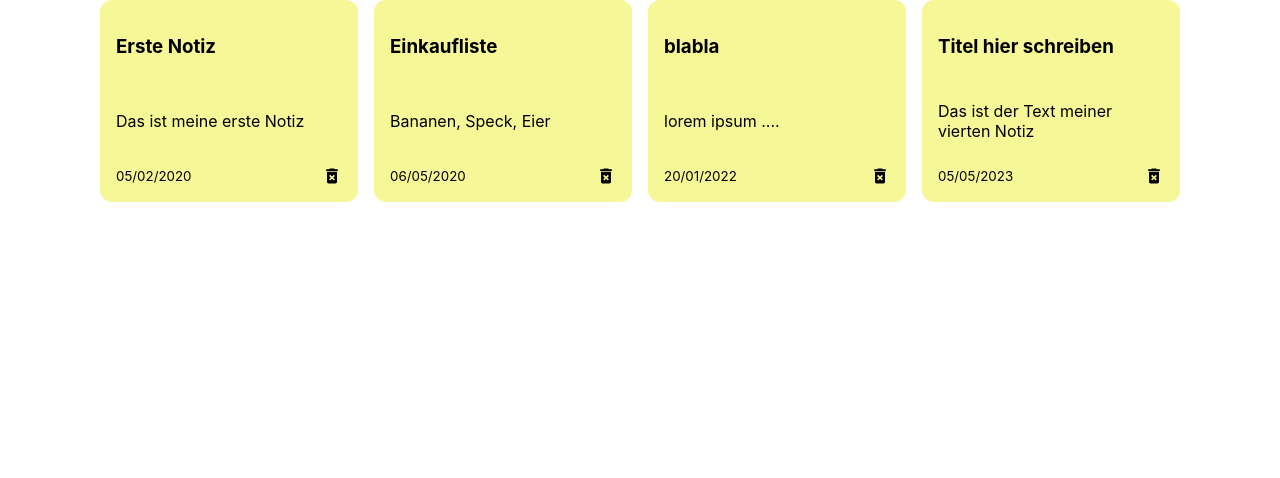
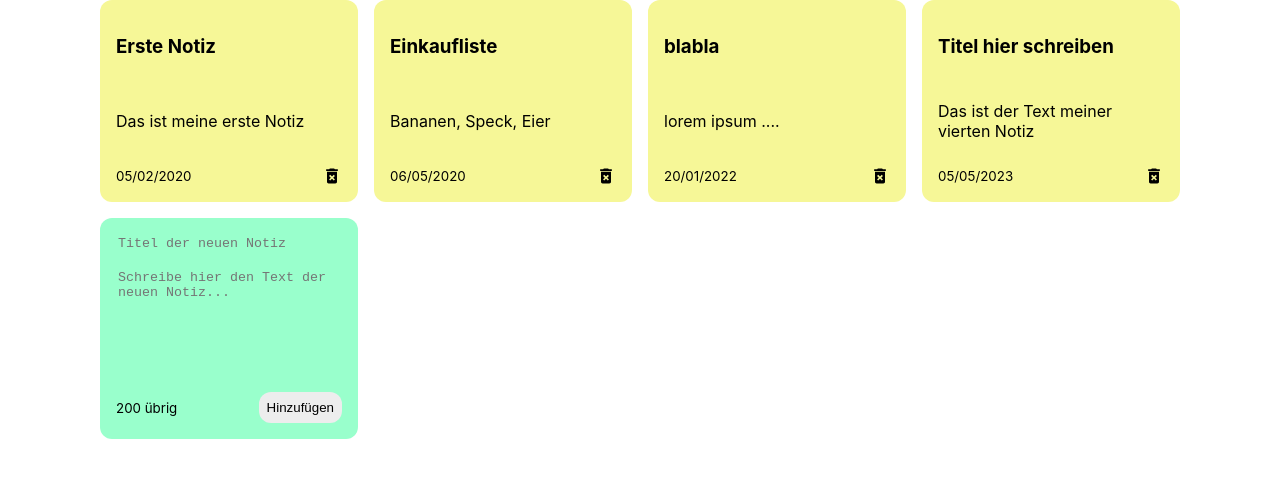
Before and after one commit to optobimus/react-spring-notes, a React (Create React App) app in the folder frontend/: page / in a window 1280 px wide. Shown: the top 478 px of the page. Built offline with nearby package versions, Linux system fonts and the light colour scheme.

Commit message:
Implement Add note functionality

```diff
--- a/frontend/src/App.js
+++ b/frontend/src/App.js
@@ -32,9 +32,23 @@ const App = () => {
 
   ]);
 
+
+  const addNote = (title, text) => {
+    const date = new Date();
+    const newNote = {
+      id: nanoid(),
+      title: title,
+      text: text,
+      date: date.toLocaleDateString(),
+    }
+    const newNotes = [...notes, newNote];
+    setNotes(newNotes);
+  }
+
+
   return(
     <div className="notes-container">
-      <NotesList notes={notes}/>
+      <NotesList notes={notes} handleAddNote={addNote}/>
     </div>
   )
 }
--- /dev/null
+++ b/frontend/src/components/AddNote.js
@@ -0,0 +1,40 @@
+import { useState } from "react";
+
+const AddNote = ({ handleAddNote }) => {
+    const [noteText, setNoteText] = useState("");
+    const [noteTitle, setNoteTitle] = useState("");
+
+    const handleChangeTitle = (e) => {
+        setNoteTitle(e.target.value);
+    }
+
+    const handleChangeText = (e) => {
+        setNoteText(e.target.value);
+    }
+
+    const handleClickButton = (e) => {
+        handleAddNote(noteTitle, noteText);
+        setNoteText("");
+        setNoteTitle("");
+    }
+
+    return(
+        <div className="note new">
+            <textarea
+                className="add-title"
+                onChange={handleChangeTitle}
+                value={noteTitle}
+                cols="10"
+                placeholder="Titel der neuen Notiz">
+                </textarea>
+            <textarea onChange={handleChangeText} value={noteText} rows="8" cols="10" placeholder="Schreibe hier den Text der neuen Notiz..."></textarea>
+            <div className="note-footer">
+                <small>200 übrig</small>
+                <button onClick={handleClickButton} className="save">Hinzufügen</button>
+            </div>
+        </div>
+
+    )
+}
+
+export default AddNote;
--- a/frontend/src/components/NotesList.js
+++ b/frontend/src/components/NotesList.js
@@ -1,9 +1,11 @@
+import AddNote from "./AddNote";
 import Note from "./Note";
 
-const NotesList = ({ notes }) => {
+const NotesList = ({ notes, handleAddNote }) => {
     return(
         <div className="notes-list">
             {notes.map((note)=> <Note id={note.id} title={note.title} text={note.text} date={note.date}/>)}
+            <AddNote handleAddNote={handleAddNote} />
         </div>
     )
 }
--- a/frontend/src/index.css
+++ b/frontend/src/index.css
@@ -41,3 +41,29 @@ code {
   grid-template-columns: repeat(auto-fit, minmax(250px, 1fr));
   gap: 1rem;
 }
+
+.note.new {
+  background-color: #99ffcc;
+}
+
+.note.new textarea {
+  border: 0;
+  resize: none;
+  background-color: #99ffcc;
+}
+
+.note.new textarea:focus {
+  outline: none;
+}
+
+button {
+  padding: 0.5rem;
+  border: none;
+  border-radius: 12px;
+  cursor: pointer;
+  background-color: #ededed;
+}
+
+button:hover {
+  background-color: #e1e1e1;
+}
```
Lines whose indentation alone changed are shown as unchanged.
